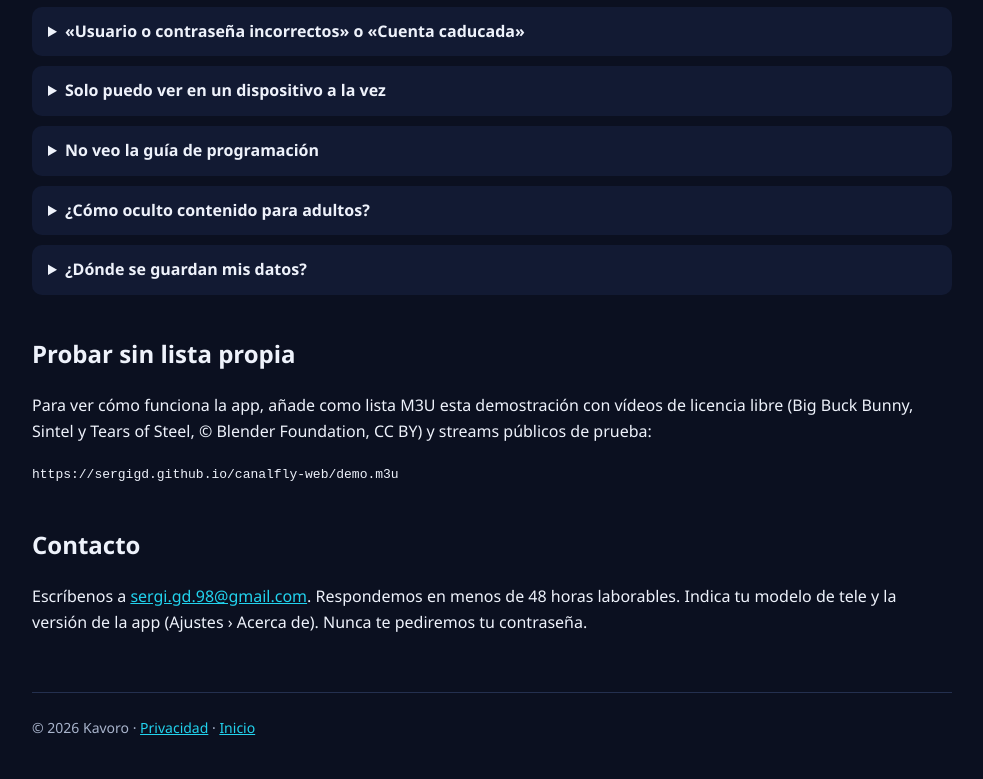
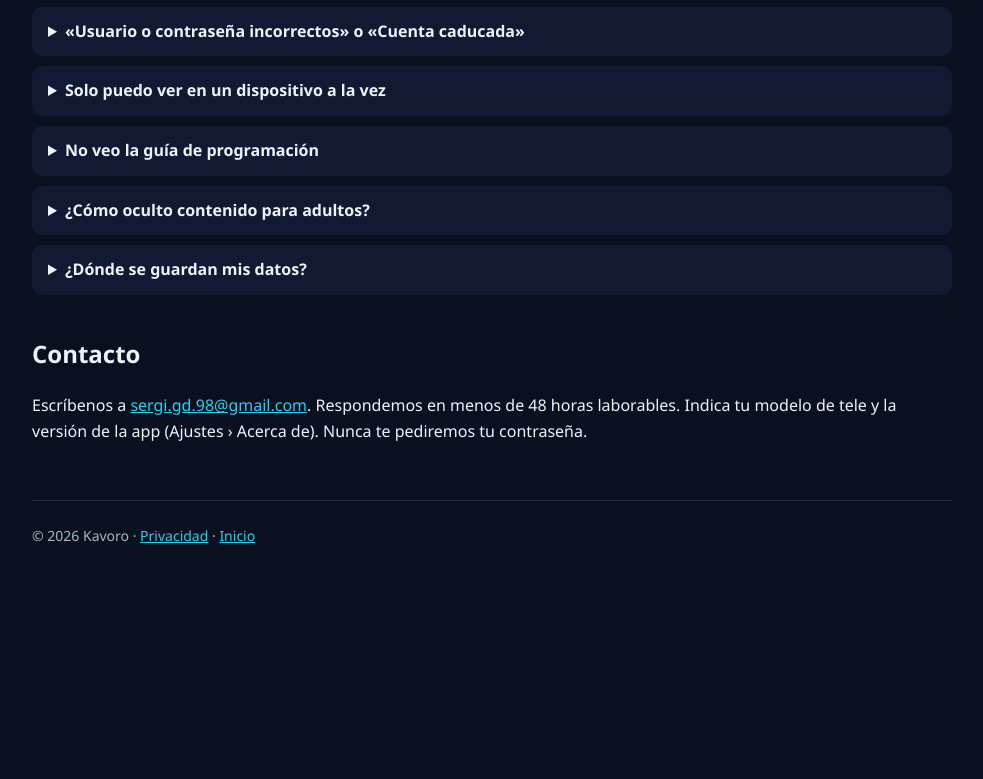
Before and after one commit to Sergigd/canalfly-web, a plain HTML site: page soporte.html in a window 1280 px wide. Shown: the part 1164-1943 px from the top of the page, without its empty margins (148-1131 px from the left). After the commit the page ends 1752 px from the top, so only its background shows below. Drawn offline with Linux system fonts and the light colour scheme.

Commit message:
Quitar la lista de demostración: Canalfly no ofrece listas
El usuario añade siempre su propia lista. Se elimina demo.m3u y la
sección «Probar sin lista propia» de la página de soporte.

Co-Authored-By: Claude Fable 5.2 <noreply@anthropic.com>

```diff
--- a/soporte.html
+++ b/soporte.html
@@ -52,10 +52,6 @@
     <details><summary>¿Cómo oculto contenido para adultos?</summary><p>Ajustes › Control parental: crea un PIN de 4 cifras. Las categorías de adultos se ocultan y puedes bloquear otras con el botón rojo.</p></details>
     <details><summary>¿Dónde se guardan mis datos?</summary><p>Solo en tu tele. Al desinstalar la app se borran. Más detalles en la <a href="privacidad.html">política de privacidad</a>.</p></details>
 
-    <h2>Probar sin lista propia</h2>
-    <p>Para ver cómo funciona la app, añade como lista M3U esta demostración con vídeos de licencia libre (Big Buck Bunny, Sintel y Tears of Steel, © Blender Foundation, CC BY) y streams públicos de prueba:</p>
-    <p><code>https://sergigd.github.io/canalfly-web/demo.m3u</code></p>
-
     <h2>Contacto</h2>
     <p>Escríbenos a <a href="mailto:sergi.gd.98@gmail.com">sergi.gd.98@gmail.com</a>. Respondemos en menos de 48 horas laborables. Indica tu modelo de tele y la versión de la app (Ajustes › Acerca de). Nunca te pediremos tu contraseña.</p>
 
```
Also changed, not shown: 2 other files.
